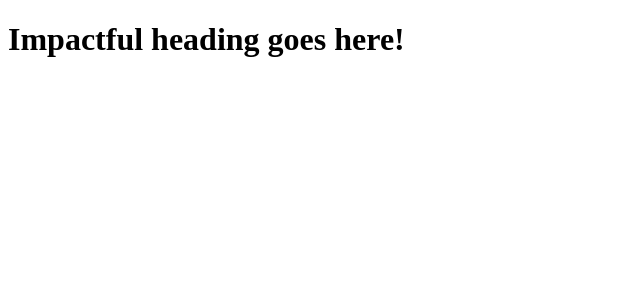
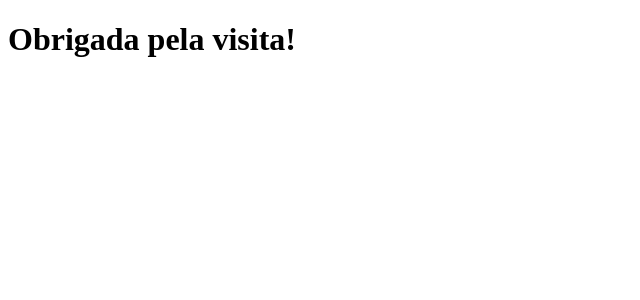
Before and after one commit to peraltapam/tabnews, a Next.js app: page / in a window 1280 px wide. Shown: the top 300 px of the page, without its empty margins (0-640 px from the left). Built offline with nearby package versions, Linux system fonts and the light colour scheme.

Commit message:
change heading text

```diff
--- a/pages/index.js
+++ b/pages/index.js
@@ -1,5 +1,5 @@
 function Home() {
-    return <h1>Impactful heading goes here!</h1>
+    return <h1>Obrigada pela visita!</h1>
 }
 
 export default Home;
```
